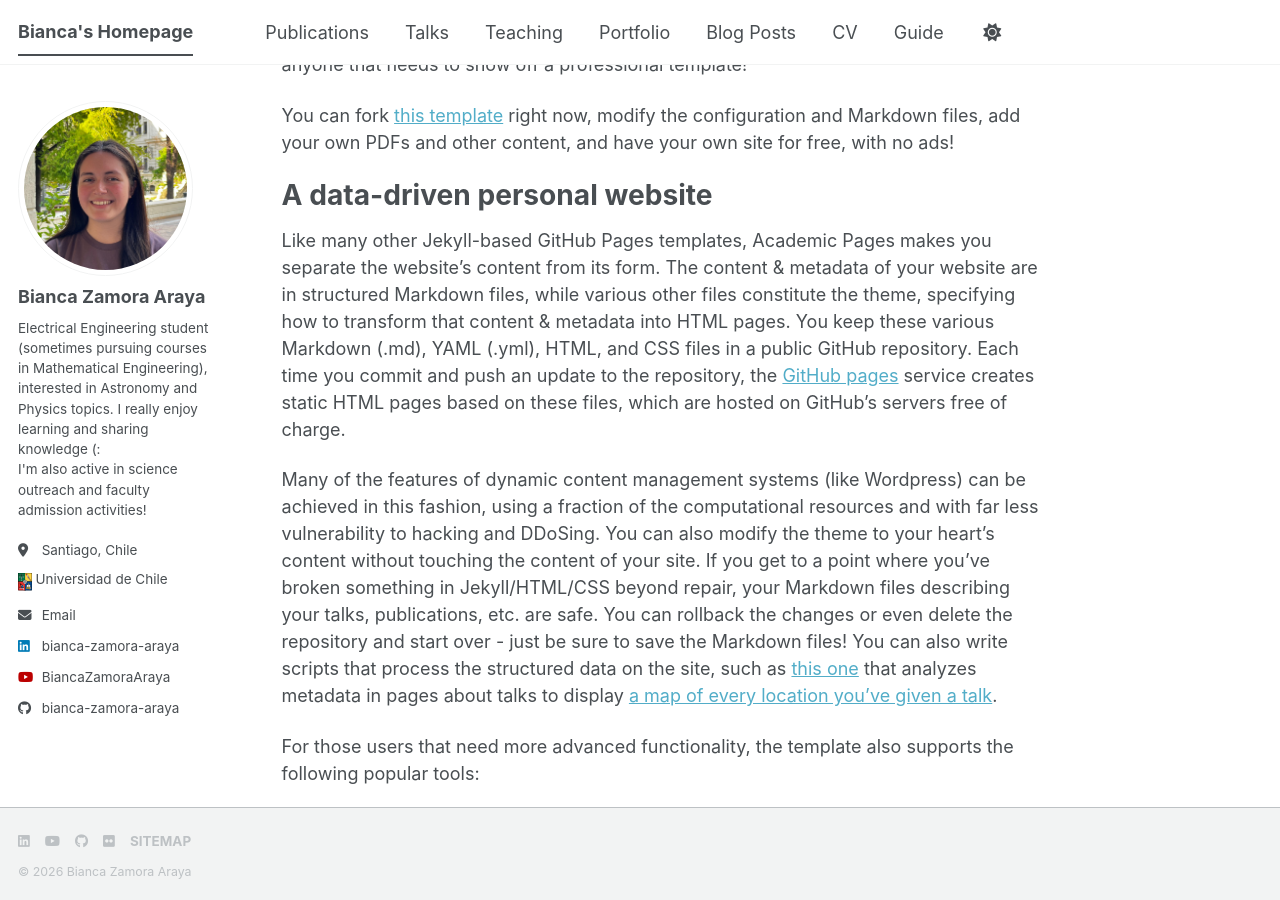
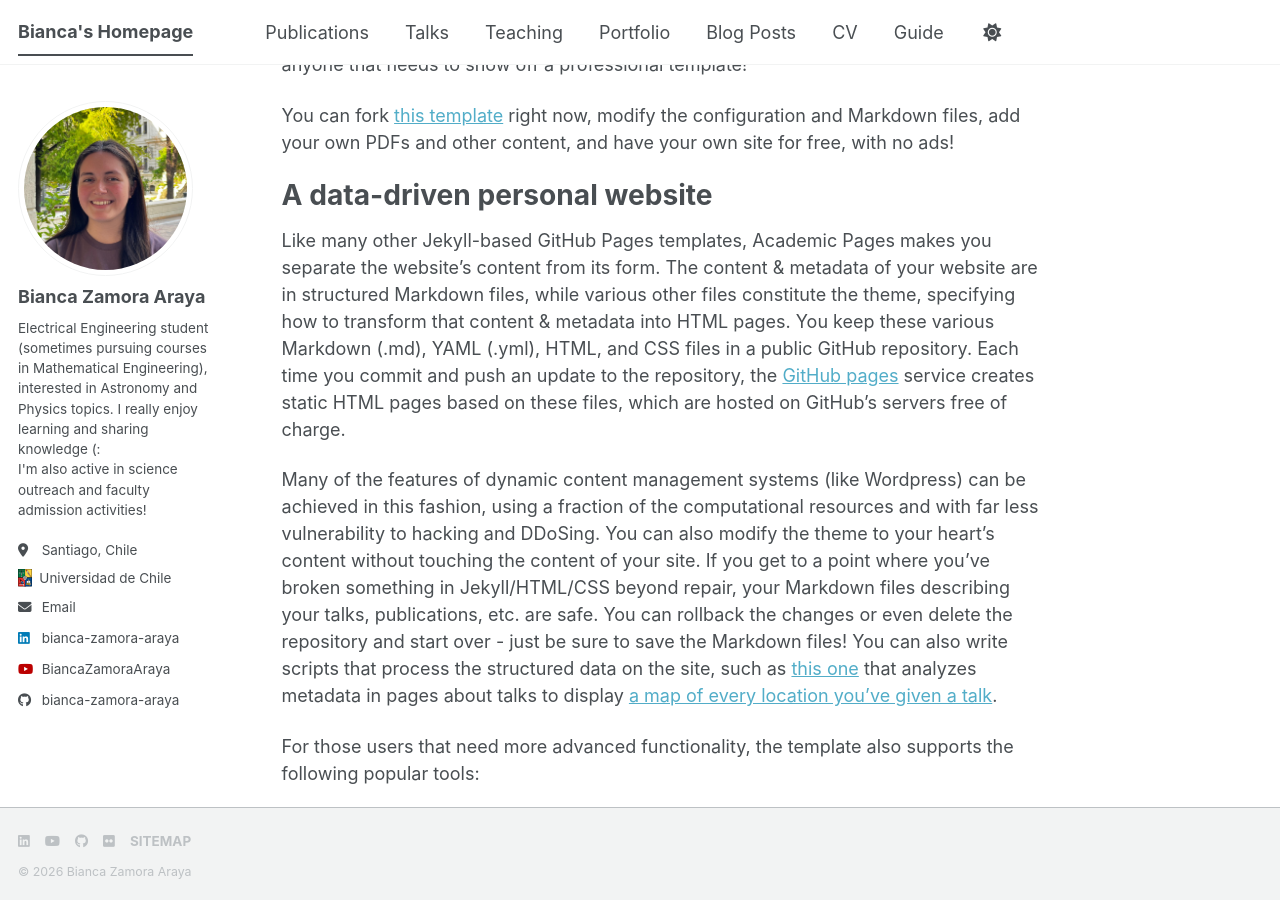
Before and after one commit to Bianca-Zamora-Araya/Bianca-Zamora-Araya.github.io, a Jekyll site: the page built from _pages/about.md, in a window 1280 px wide and 900 px high, scrolled down 309 px. Built offline with Jekyll 4.4.1, drawn with Linux system fonts in a browser that asks for light colours; a style sheet for code colours, icons or effects is not loaded.

Commit message:
Update author-profile.html

```diff
--- a/_includes/author-profile.html
+++ b/_includes/author-profile.html
@@ -33,12 +33,21 @@
       {% if author.employer %}
       <!-- <li class="author__desktop"><img src="{{ '/images/logos/uchile.jpg' | relative_url }}" alt="Escudo Universidad de Chile" style="width: 0.9em; height: auto; margin-right: 0.5em; vertical-align: middle;"><a href="{{ author.employer_url }}" target="_blank" rel="noopener">{{ author.employer }}</a></li> -->
       <!-- <li class="author__desktop"><img src="{{ '/images/logos/uchile.jpg' | relative_url }}" alt="Escudo Universidad de Chile" style="width: 0.6em; height: auto; vertical-align: middle;"><a href="{{ author.employer_url }}" target="_blank" rel="noopener">{{ author.employer }}</a></li> -->
-      <li class="author__desktop" style="display: flex; align-items: center; gap: 0.3em; white-space: nowrap;">
+      <!-- <li class="author__desktop" style="display: flex; align-items: center; gap: 0.3em; white-space: nowrap;">
           <img src="{{ '/images/logos/uchile.jpg' | relative_url }}"
                alt="Escudo Universidad de Chile"
                style="display: inline-block; width: 1em; height: auto; flex-shrink: 0;">
           <a href="{{ author.employer_url }}" target="_blank" rel="noopener"
              style="display: inline-block; white-space: nowrap; vertical-align: middle;">
+             {{ author.employer }}
+          </a>
+      </li> -->
+      <li class="author__desktop" style="white-space: nowrap;">
+          <img src="{{ '/images/logos/uchile.jpg' | relative_url }}"
+               alt="Escudo Universidad de Chile"
+               style="display: inline-block; width: 1em; height: auto; vertical-align: middle; margin-right: 0.3em;">
+          <a href="{{ author.employer_url }}" target="_blank" rel="noopener"
+             style="display: inline; vertical-align: middle;">
              {{ author.employer }}
           </a>
       </li>
```
